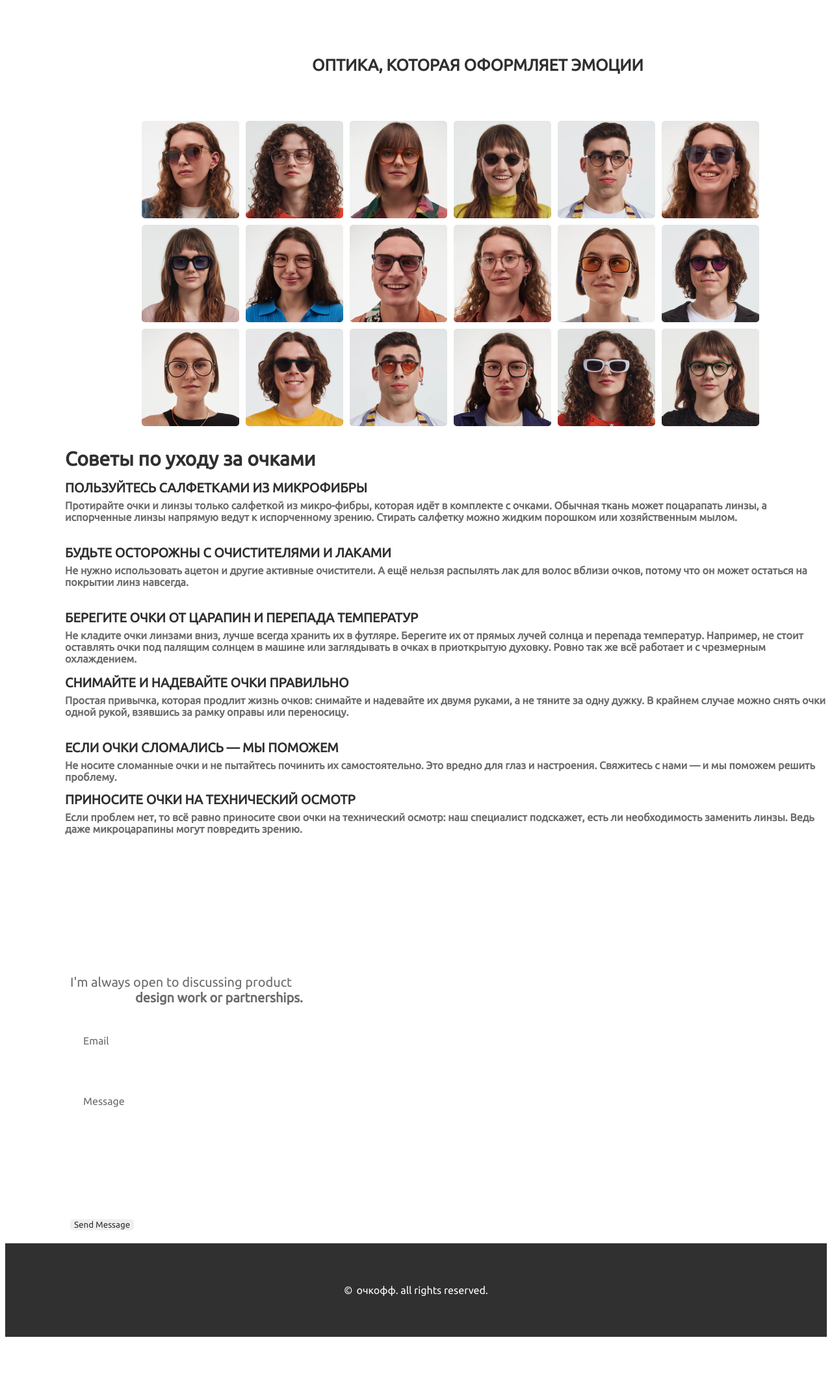
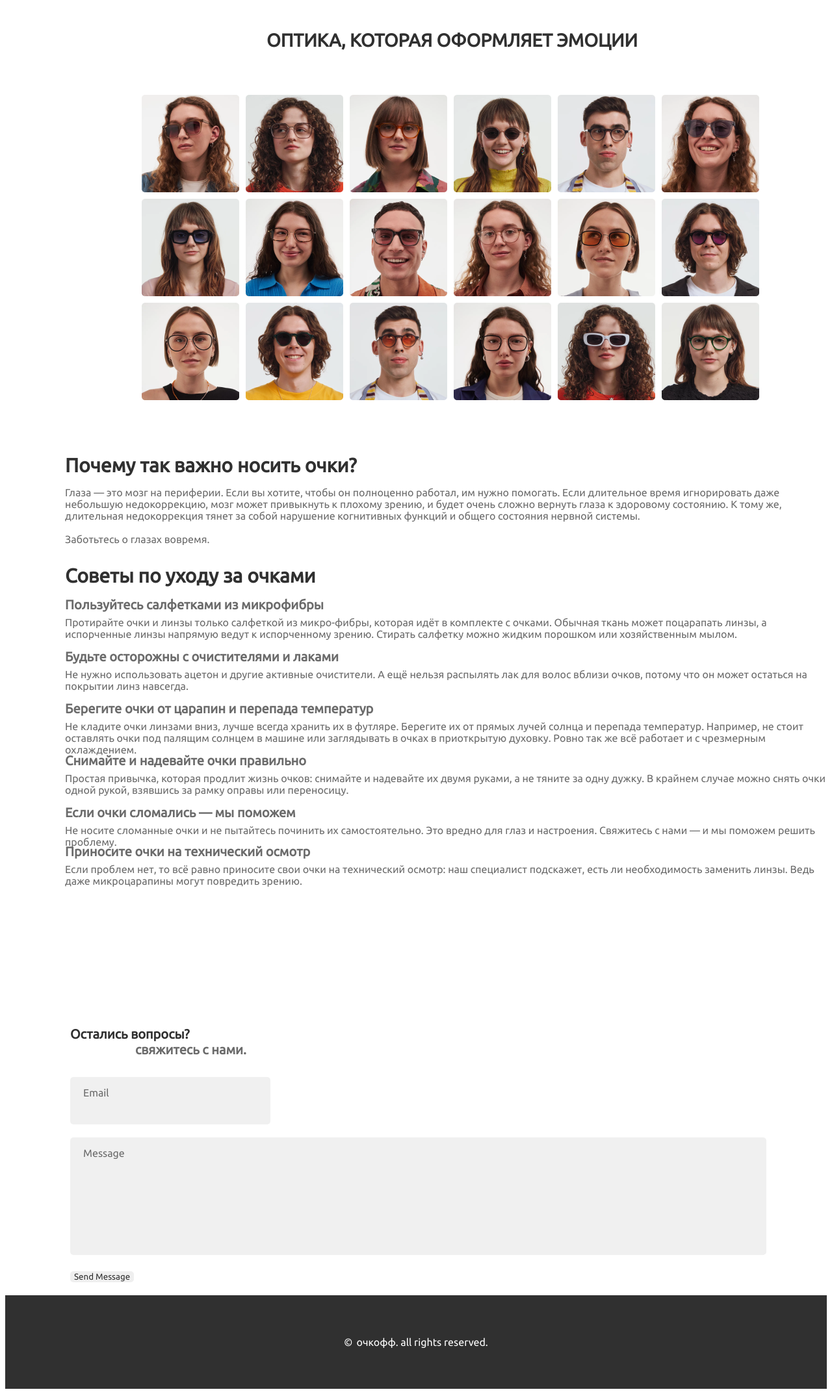
Before and after one commit to valeriabcde/myproject, a Django app: page / in a window 1280 px wide. Shown: the part 81-2227 px from the top of the page at 65% size. Before the commit the page ends 2139 px from the top, so only its background shows below. Run offline with Django 4.2, Linux system fonts and the light colour scheme.

Commit message:
another change

```diff
--- a/mysite/polls/controllers/feedback.py
+++ b/mysite/polls/controllers/feedback.py
@@ -9,3 +9,9 @@ def create(request):
     feedback.save()
 
     return redirect('/')
+
+def index(request):
+    feedback = Feedback.object.order_by('created_at')
+    content = {'feedback':feedback}
+
+    return render(request, 'feedback.html', content)
--- a/mysite/polls/models.py
+++ b/mysite/polls/models.py
@@ -5,3 +5,9 @@ from django.db import models
 class Feedback(models.Model):
     email = models.CharField(max_length=255)
     text = models.TextField()
+
+class Product(models.Model):
+    image = models.ImageField(upload_to='images/')
+    name = models.CharField(max_length=15)
+    color = models.CharField(max_length=20)
+    price = models.IntegerField()
--- a/mysite/polls/templates/index.html
+++ b/mysite/polls/templates/index.html
@@ -26,44 +26,55 @@
      <div class="container">
       <span class="text">Оптика, которая оформляет эмоции</span>
       <img src="{% static 'polls/img/img.png'%}" alt="image" class="image1"/>
-      <span class="text1">Советы по уходу за очками</span>
-      <span class="title1">Пользуйтесь салфетками из микрофибры</span>
+      <span class="text1">Почему так важно носить очки?</span>
       <span class="subtitle1">
+          Глаза — это мозг на периферии. Если вы хотите, чтобы он полноценно
+          работал, им нужно помогать. Если длительное время игнорировать
+          даже небольшую недокоррекцию, мозг может привыкнуть к плохому
+          зрению, и будет очень сложно вернуть глаза к здоровому состоянию.
+          К тому же, длительная недокоррекция тянет за собой нарушение
+          когнитивных функций и общего состояния нервной системы.
+          <br></br>
+          Заботьтесь о глазах вовремя.
+      </span>
+      <span class="text2">Советы по уходу за очками</span>
+      <span class="title2">Пользуйтесь салфетками из микрофибры</span>
+      <span class="subtitle2">
           Протирайте очки и линзы только салфеткой из микро-фибры, которая идёт в
           комплекте с очками. Обычная ткань может поцарапать линзы, а испорченные
           линзы напрямую ведут к испорченному зрению. Стирать салфетку можно
           жидким порошком или хозяйственным мылом.
       </span>
-      <span class="title2">Будьте осторожны с очистителями и лаками</span>
-      <span class="subtitle2">
+      <span class="title3">Будьте осторожны с очистителями и лаками</span>
+      <span class="subtitle3">
           Не нужно использовать ацетон и другие активные очистители.
           А ещё нельзя распылять лак для волос вблизи очков, потому что он может остаться на покрытии линз навсегда.
       </span>
-      <span class="title3">Берегите очки от царапин и перепада температур</span>
-      <span class="subtitle3">
+      <span class="title4">Берегите очки от царапин и перепада температур</span>
+      <span class="subtitle4">
           Не кладите очки линзами вниз, лучше всегда хранить их в футляре. Берегите их от
           прямых лучей солнца и перепада температур. Например, не стоит оставлять
           очки под палящим солнцем в машине или заглядывать в очках в приоткрытую духовку.
           Ровно так же всё работает и с чрезмерным охлаждением.
       </span>
-      <span class="title4">Снимайте и надевайте очки правильно</span>
-      <span class="subtitle4">
+      <span class="title5">Снимайте и надевайте очки правильно</span>
+      <span class="subtitle5">
           Простая привычка, которая продлит жизнь очков: снимайте и надевайте их двумя руками,
           а не тяните за одну дужку. В крайнем случае можно снять очки одной рукой, взявшись за рамку оправы или переносицу.
       </span>
-      <span class="title5">Если очки сломались — мы поможем</span>
-      <span class="subtitle5">
+      <span class="title6">Если очки сломались — мы поможем</span>
+      <span class="subtitle6">
           Не носите сломанные очки и не пытайтесь починить их самостоятельно.
           Это вредно для глаз и настроения. Свяжитесь с нами — и мы поможем решить проблему.
       </span>
-      <span class="title6">Приносите очки на технический осмотр</span>
-      <span class="subtitle6">
+      <span class="title7">Приносите очки на технический осмотр</span>
+      <span class="subtitle7">
           Если проблем нет, то всё равно приносите свои очки на технический осмотр:
           наш специалист подскажет, есть ли необходимость заменить линзы. Ведь даже микроцарапины могут повредить зрению.
       </span>
     </div>
     <div class="contact-rigth">
-        <p>I'm always open to discussing product <br><span>design work or partnerships.</span></p>
+        <p>Остались вопросы? <br><span>свяжитесь с нами.</span></p>
         <form action="feedback/" method="post" class="contact-form">
         {% csrf_token %}
             <div class="third-row">
@@ -158,10 +169,10 @@ header {
     justify-content: center;
 }
 .text {
-    top: 167px;
-    left: 480px;
+    top: 127px;
+    left: 410px;
     color: #303030;
-    font-size: 25px;
+    font-size: 28px;
     font-family: 'Ubuntu', sans-serif;
     text-transform: uppercase;
     font-weight: bold;
@@ -169,7 +180,7 @@ header {
     text-align: center;
 }
 .image1 {
-    top: 246px;
+    top: 206px;
     left: 200px;
     width: 983px;
     height: 513px;
@@ -177,7 +188,7 @@ header {
     object-fit: cover;
 }
 .text1 {
-    top: 770px;
+    top: 780px;
     left: 100px;
     color: #303030;
     position: absolute;
@@ -185,126 +196,132 @@ header {
     font-family: 'Ubuntu', sans-serif;
     font-weight: bold;
 }
-.title1 {
-    top: 820px;
-    left: 100px;
-    color: #303030;
-    position: absolute;
-    font-size: 20px;
-    font-family: 'Ubuntu', sans-serif;
-    font-weight: bold;
-    text-transform: uppercase;
-}
 .subtitle1 {
-    top: 850px;
+    top: 830px;
     left: 100px;
     color: #6b6b6b;
     position: absolute;
     font-size: 16px;
     font-family: 'Ubuntu', sans-serif;
+}
+.text2 {
+    top: 950px;
+    left: 100px;
+    color: #303030;
+    position: absolute;
+    font-size: 30px;
+    font-family: 'Ubuntu', sans-serif;
     font-weight: bold;
 }
 .title2 {
-    top: 920px;
+    top: 1000px;
     left: 100px;
-    color: #303030;
+    color: #6b6b6b;
     position: absolute;
     font-size: 20px;
     font-family: 'Ubuntu', sans-serif;
     font-weight: bold;
-    text-transform: uppercase;
 }
 .subtitle2 {
-    top: 950px;
+    top: 1030px;
     left: 100px;
     color: #6b6b6b;
     position: absolute;
     font-size: 16px;
     font-family: 'Ubuntu', sans-serif;
-    font-weight: bold;
 }
 .title3 {
-    top: 1020px;
+    top: 1080px;
     left: 100px;
-    color: #303030;
+    color: #6b6b6b;
     position: absolute;
     font-size: 20px;
     font-family: 'Ubuntu', sans-serif;
     font-weight: bold;
-    text-transform: uppercase;
 }
 .subtitle3 {
-    top: 1050px;
+    top: 1110px;
     left: 100px;
     color: #6b6b6b;
     position: absolute;
     font-size: 16px;
     font-family: 'Ubuntu', sans-serif;
-    font-weight: bold;
 }
 .title4 {
-    top: 1120px;
+    top: 1160px;
     left: 100px;
-    color: #303030;
+    color: #6b6b6b;
     position: absolute;
     font-size: 20px;
     font-family: 'Ubuntu', sans-serif;
     font-weight: bold;
-    text-transform: uppercase;
 }
 .subtitle4 {
-    top: 1150px;
+    top: 1190px;
     left: 100px;
     color: #6b6b6b;
     position: absolute;
     font-size: 16px;
     font-family: 'Ubuntu', sans-serif;
-    font-weight: bold;
 }
 .title5 {
-    top: 1220px;
+    top: 1240px;
     left: 100px;
-    color: #303030;
+    color: #6b6b6b;
     position: absolute;
     font-size: 20px;
     font-family: 'Ubuntu', sans-serif;
     font-weight: bold;
-    text-transform: uppercase;
 }
 .subtitle5 {
-    top: 1250px;
+    top: 1270px;
     left: 100px;
     color: #6b6b6b;
     position: absolute;
     font-size: 16px;
     font-family: 'Ubuntu', sans-serif;
-    font-weight: bold;
 }
 .title6 {
-    top: 1300px;
+    top: 1320px;
     left: 100px;
-    color: #303030;
+    color: #6b6b6b;
     position: absolute;
     font-size: 20px;
     font-family: 'Ubuntu', sans-serif;
     font-weight: bold;
-    text-transform: uppercase;
 }
 .subtitle6 {
-    top: 1330px;
+    top: 1350px;
     left: 100px;
     color: #6b6b6b;
     position: absolute;
     font-size: 16px;
     font-family: 'Ubuntu', sans-serif;
+}
+.title7 {
+    top: 1380px;
+    left: 100px;
+    color: #6b6b6b;
+    position: absolute;
+    font-size: 20px;
+    font-family: 'Ubuntu', sans-serif;
     font-weight: bold;
 }
+.subtitle7 {
+    top: 1410px;
+    left: 100px;
+    color: #6b6b6b;
+    position: absolute;
+    font-size: 16px;
+    font-family: 'Ubuntu', sans-serif;
+}
 .contact-rigth p{
-    color: #6b6b6b;
+    color: #303030;
     font-size: 20px;
     font-family: 'Ubuntu', sans-serif;
+    font-weight: bold;
     margin-bottom: 30px;
-    margin-block-start: 700px;
+    margin-block-start: 780px;
     margin-left: 100px;
 }
 .contact-rigth p span{
@@ -317,7 +334,7 @@ header {
     border: none;
     color: #303030;
     font-family: 'Ubuntu', sans-serif;
-    background: var(--transparent-color-02);
+    background: #f0f0f0;
     font-size: 16px;
     margin-bottom: 20px;
     margin-left: 100px;
```
Also changed, not shown: mysite/polls/templates/contacts.html (+13 -13 lines), mysite/polls/templates/feedback.html (added, +15 -0 lines), mysite/polls/templates/frames.html (+7 -11 lines), mysite/polls/templates/lenses.html (+4 -6 lines), mysite/polls/templates/sunglasses.html (+9 -13 lines), mysite/polls/controllers/api.py (added), mysite/polls/controllers/index.py (line endings or trailing spaces), mysite/polls/migrations/0002_product.py (added), mysite/polls/static/polls/img/logo4.svg (deleted).
